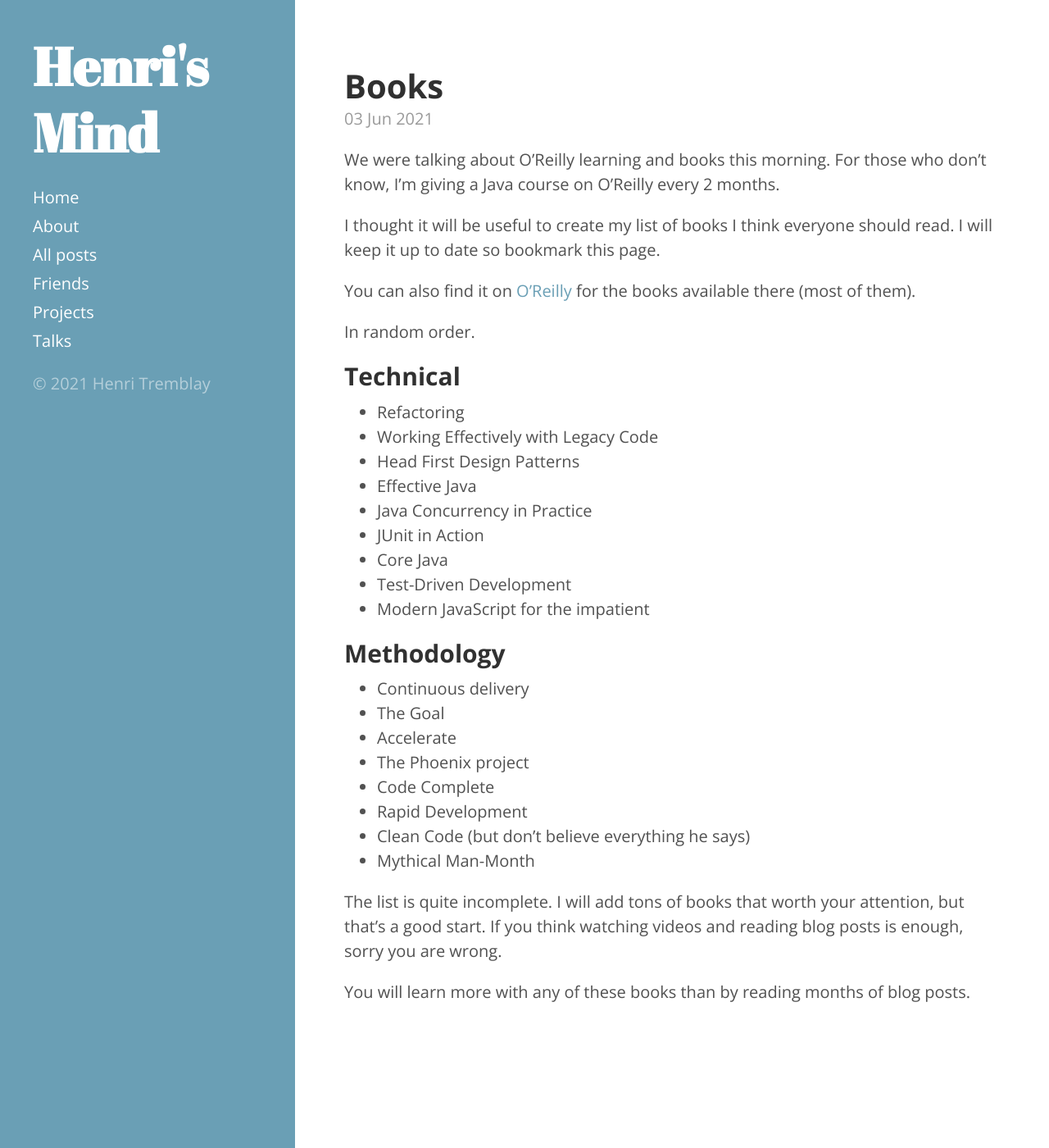
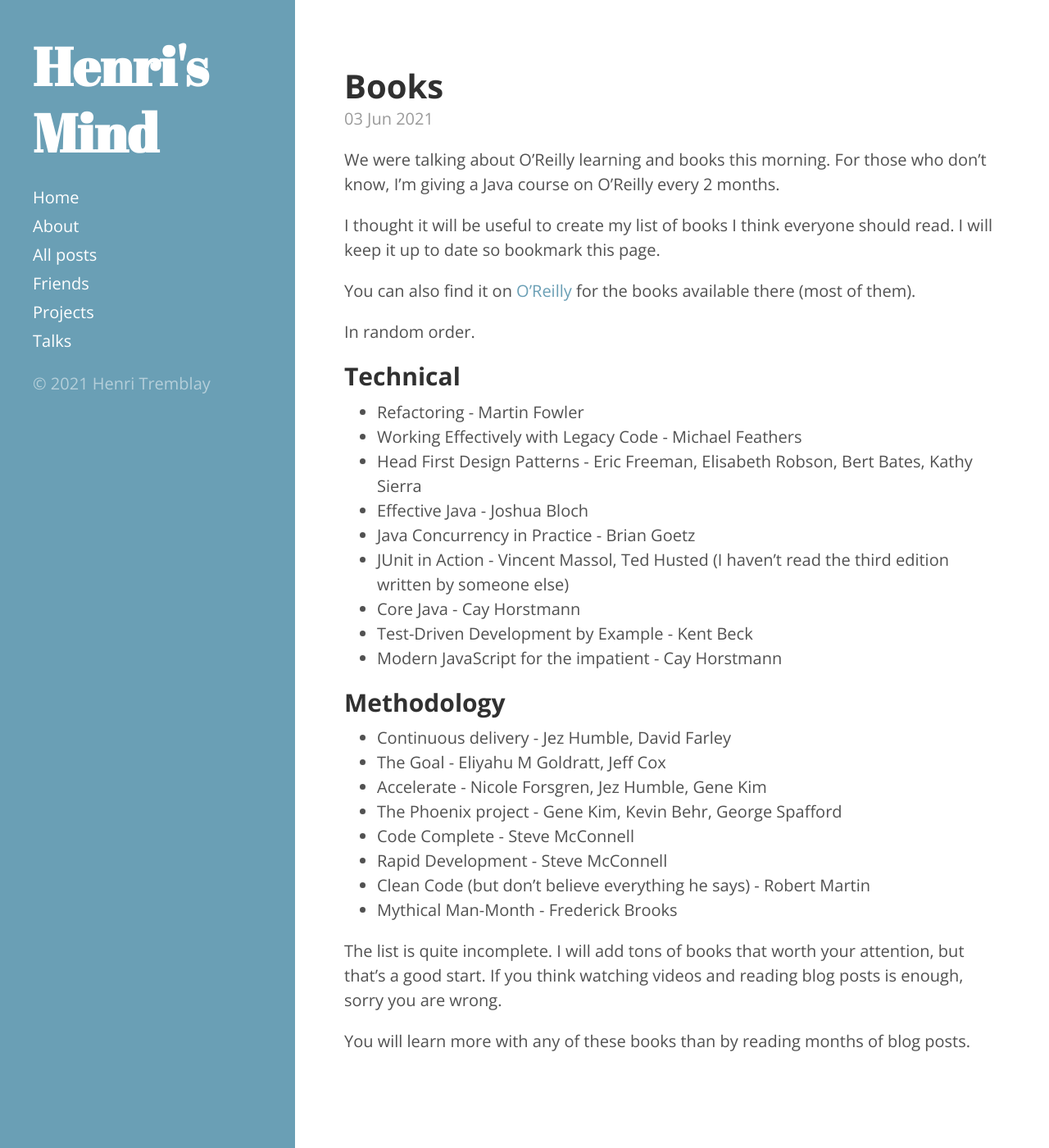
Before and after one commit to henri-tremblay/henri.github.io, a Jekyll site: the page built from _posts/2021-06-03-books.md, in a window 1280 px wide and 1400 px high. Shown: the whole window at 82% size. Built offline with Jekyll 4.4.1, drawn with Linux system fonts in a browser that asks for light colours.

```diff
--- a/_posts/2021-06-03-books.md
+++ b/_posts/2021-06-03-books.md
@@ -19,26 +19,26 @@ In random order.
 
 ## Technical
 
-* Refactoring
-* Working Effectively with Legacy Code
-* Head First Design Patterns
-* Effective Java
-* Java Concurrency in Practice
-* JUnit in Action
-* Core Java
-* Test-Driven Development
-* Modern JavaScript for the impatient
+* Refactoring - Martin Fowler
+* Working Effectively with Legacy Code - Michael Feathers
+* Head First Design Patterns - Eric Freeman, Elisabeth Robson, Bert Bates, Kathy Sierra
+* Effective Java - Joshua Bloch
+* Java Concurrency in Practice - Brian Goetz
+* JUnit in Action - Vincent Massol, Ted Husted (I haven't read the third edition written by someone else)
+* Core Java - Cay Horstmann
+* Test-Driven Development by Example - Kent Beck
+* Modern JavaScript for the impatient - Cay Horstmann
 
 ## Methodology
 
-* Continuous delivery
-* The Goal
-* Accelerate
-* The Phoenix project
-* Code Complete
-* Rapid Development
-* Clean Code (but don’t believe everything he says)
-* Mythical Man-Month
+* Continuous delivery - Jez Humble, David Farley
+* The Goal - Eliyahu M Goldratt, Jeff Cox
+* Accelerate - Nicole Forsgren, Jez Humble, Gene Kim
+* The Phoenix project - Gene Kim, Kevin Behr, George Spafford
+* Code Complete - Steve McConnell
+* Rapid Development - Steve McConnell
+* Clean Code (but don’t believe everything he says) - Robert Martin
+* Mythical Man-Month - Frederick Brooks
 
 The list is quite incomplete.
 I will add tons of books that worth your attention, but that's a good start.
```
